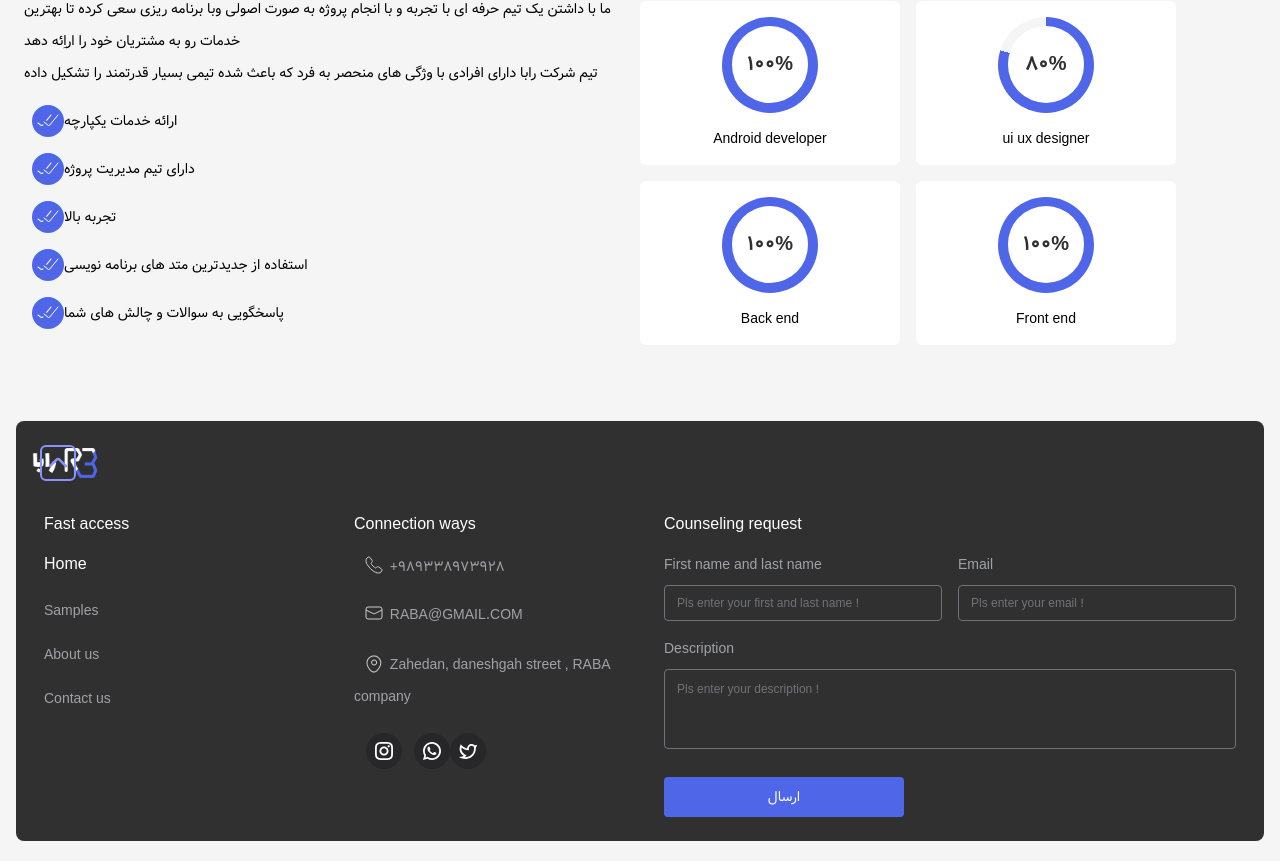
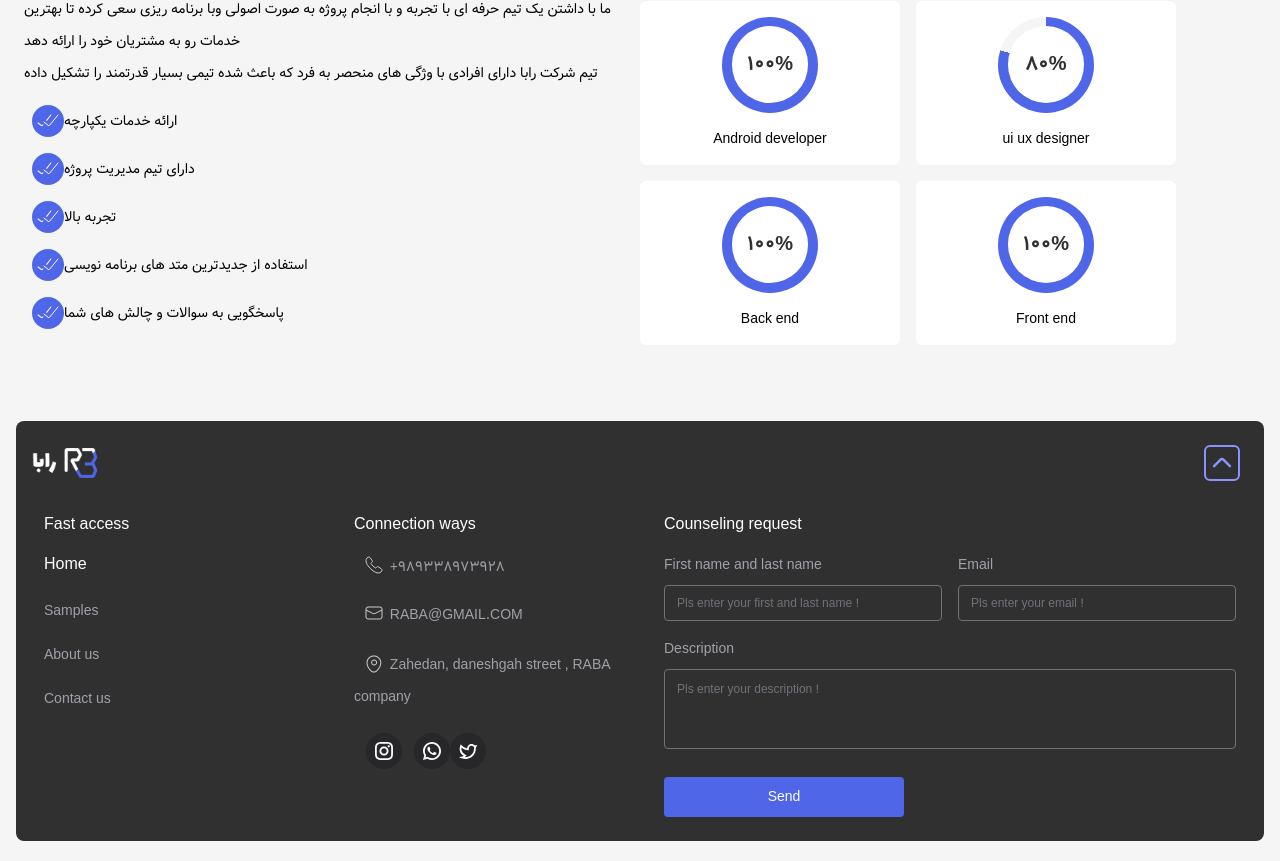
Before and after one commit to KhjMeister/raba, a Next.js app in the folder client/: page /en in a window 1280 px wide. Shown: the part 1902-2763 px from the top of the page. Built offline with nearby package versions, Linux system fonts and the light colour scheme; what next-language-detector would draw is missing.

Commit message:
finish footer

```diff
--- a/client/components/layout/Footer.js
+++ b/client/components/layout/Footer.js
@@ -14,7 +14,7 @@ const Footer = () => {
                 <a className="cursor-pointer mr-2">
                     <img src="../jpg/rabadark2.png" className="h-9" alt="rabadark" />
                 </a>
-                <span className="block border border-2 border-[#8993FF] rounded-md w-9 h-9 absolute left-2">
+                <span className={router.query?.locale == 'fa' ? 'block border border-2 border-[#8993FF] rounded-md w-9 h-9 absolute left-2' : 'block border border-2 border-[#8993FF] rounded-md w-9 h-9 absolute right-2'}>
                     <svg width="24" height="24" viewBox="0 0 24 24" fill="none" xmlns="http://www.w3.org/2000/svg"
                         className="my-1 mx-auto">
                         <path d="M19.92 15.0501L13.4 8.53014C12.63 7.76014 11.37 7.76014 10.6 8.53014L4.07996 15.0501"
@@ -22,6 +22,8 @@ const Footer = () => {
                             strokeLinejoin="round" />
                     </svg>
                 </span>
+
+
             </div>
             <div className="flex grid grid-cols-1 sm:grid-cols-3 lg:grid-cols-4 gap-6 mt-8">
                 <div>
@@ -127,7 +129,7 @@ const Footer = () => {
                             className="resize-none pt-3 w-full border border-1 border-zinc-500 bg-[#303030] rounded h-20 mt-2 placeholder:text-xs placeholder:text-zinc-500 px-3 focus:outline-none focus:ring-1 focus:ring-sky-800 focus:border-sky-500 text-white text-sm"
                             placeholder={t(router.query?.locale, "p_description")}></textarea>
                         <button
-                            className="w-full sm:w-80 lg:w-60 bg-[#4F66E8] text-white rounded text-center h-10 mt-5 text-sm">ارسال</button>
+                            className="w-full sm:w-80 lg:w-60 bg-[#4F66E8] text-white rounded text-center h-10 mt-5 text-sm">{t(router.query?.locale, "b_send")}</button>
                     </form>
                 </div>
             </div>
--- a/client/public/static/locales/en/common.json
+++ b/client/public/static/locales/en/common.json
@@ -77,5 +77,6 @@
   "i_description": "Description",
   "p_name_family": "Pls enter your first and last name !",
   "p_email": "Pls enter your email !",
-  "p_description": "Pls enter your description !"
+  "p_description": "Pls enter your description !",
+  "b_send": "Send"
 }
--- a/client/public/static/locales/fa/common.json
+++ b/client/public/static/locales/fa/common.json
@@ -80,5 +80,6 @@
   "i_description": "توضیحات",
   "p_name_family": " نام و نام خانوادگی خود را وارد کنید",
   "p_email": "ایمیل خود را وارد کنید",
-  "p_description": "توضیحات خود را وارد کنید"
+  "p_description": "توضیحات خود را وارد کنید",
+  "b_send": "ارسال"
 }
```
